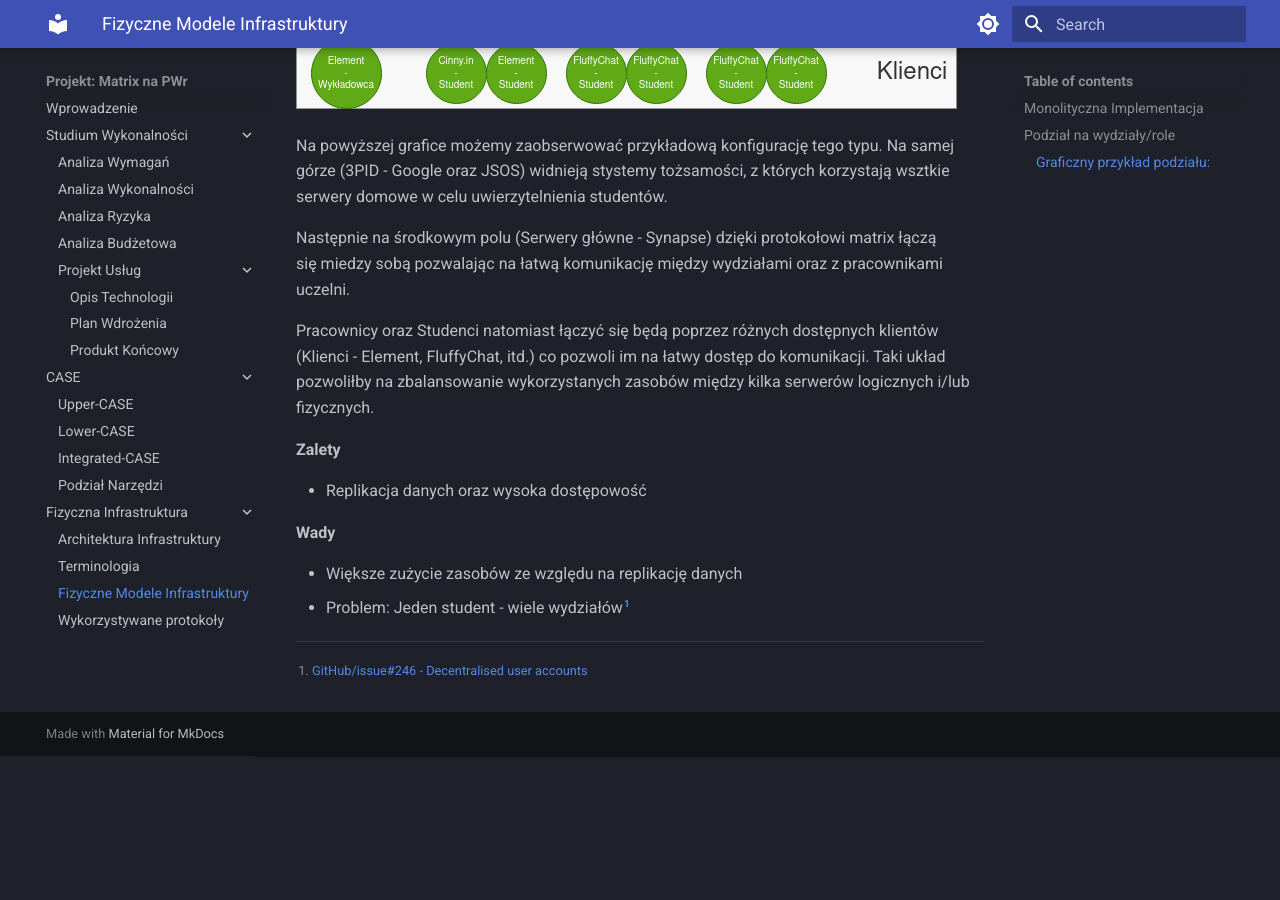
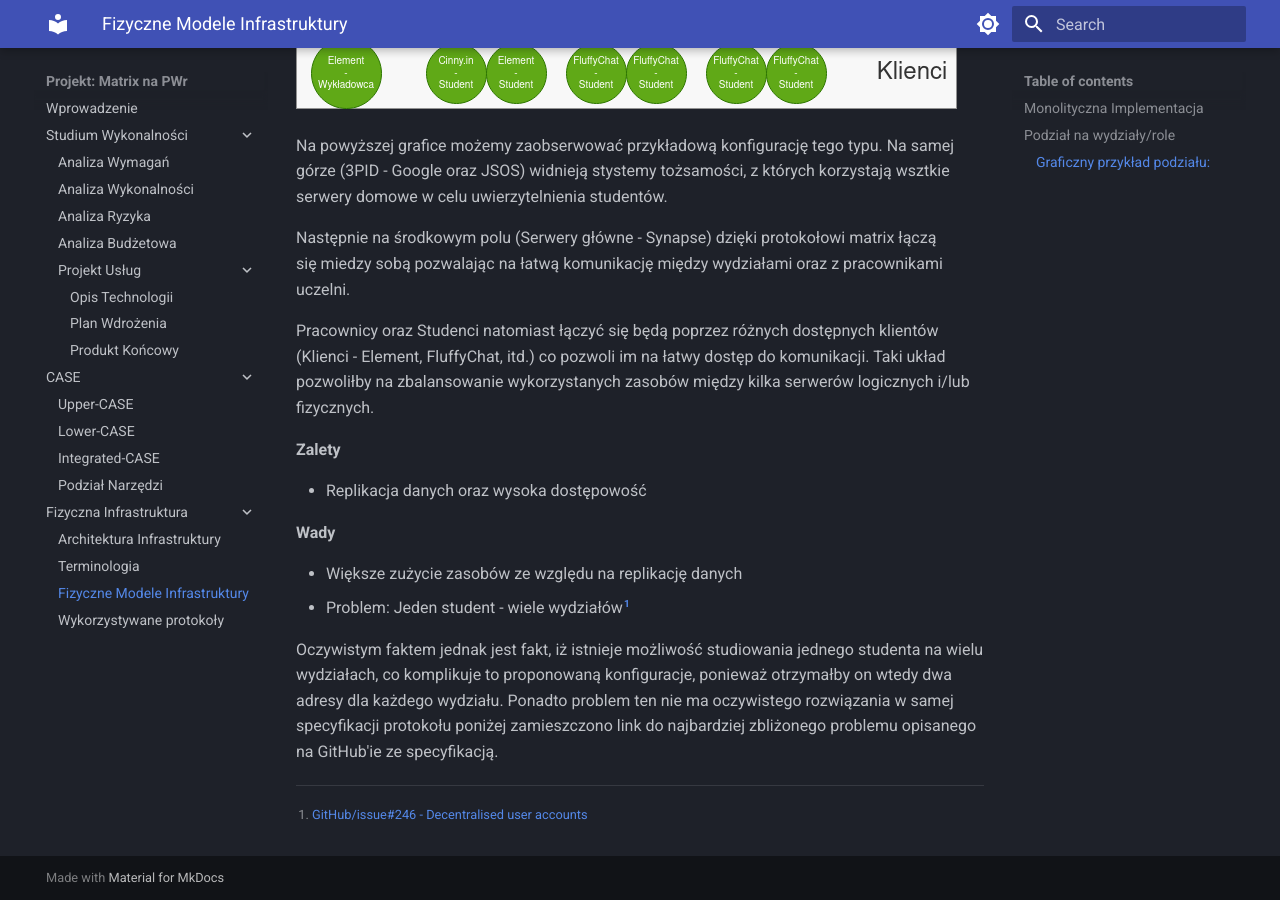
Before and after one commit to chramb/mtx4pwr, an MkDocs documentation site: the page built from docs/fizyczna-infrastruktura/modele-infrastruktury.md, in a window 1280 px wide and 900 px high, scrolled down 1313 px. Built offline with MkDocs 1.6.1 and Material for MkDocs 9.7.7, drawn with Linux system fonts in a browser that asks for light colours; before the commit the page ends 2069 px from its top, so only the background shows below that.

Commit message:
modele-infrastruktury.md: expaned on 1 student - multiple adresses issue.

```diff
--- a/docs/fizyczna-infrastruktura/modele-infrastruktury.md
+++ b/docs/fizyczna-infrastruktura/modele-infrastruktury.md
@@ -47,4 +47,6 @@ Pracownicy oraz Studenci natomiast łączyć się będą poprzez różnych dost
 - Większe zużycie zasobów ze względu na replikację danych
 - Problem: Jeden student - wiele wydziałów[^1]
 
+Oczywistym faktem jednak jest fakt, iż istnieje możliwość studiowania jednego studenta na wielu wydziałach, co komplikuje to proponowaną konfiguracje, ponieważ otrzymałby on wtedy dwa adresy dla każdego wydziału. Ponadto problem ten nie ma oczywistego rozwiązania w samej specyfikacji protokołu poniżej zamieszczono link do najbardziej zbliżonego problemu opisanego na GitHub'ie ze specyfikacją.
+
 [^1]: [GitHub/issue#246 - Decentralised user accounts](https://github.com/matrix-org/matrix-spec/issues/246)
```
